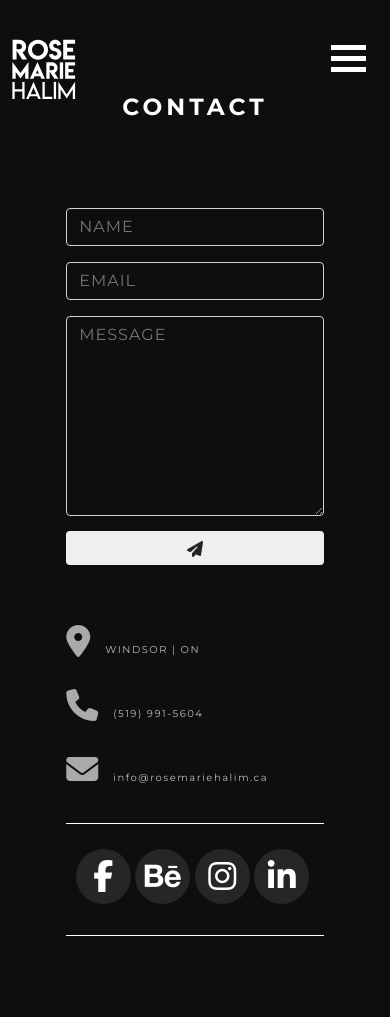
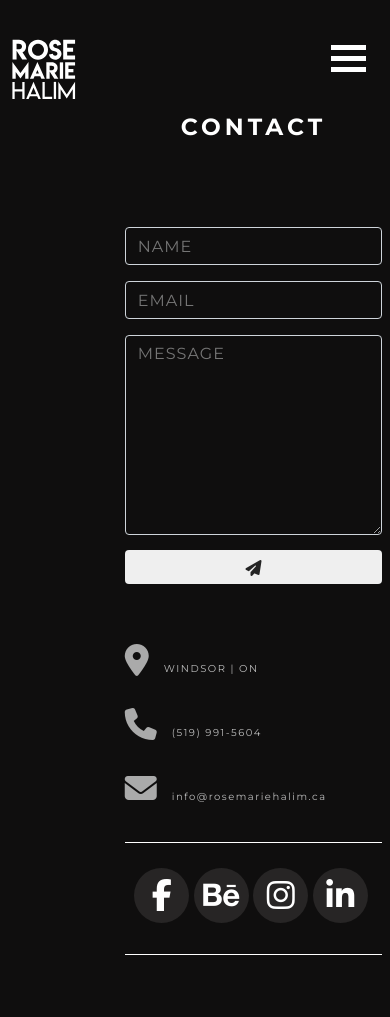
Before and after one commit to RosemarieHalim/Portfolio, a Jekyll site: the page built from contact.html, in a window 390 px wide. Built offline with Jekyll 4.4.1, drawn with Linux system fonts in a browser that asks for light colours; nearby versions of some CDN libraries; before the commit the page ends 978 px from its top, so only the background shows below that.

Commit message:
Update media-query.scss

```diff
--- a/_sass/media-query.scss
+++ b/_sass/media-query.scss
@@ -48,13 +48,13 @@
   @media screen and (max-width: 760px) {
 
       .content_phone {
-        margin: 5% 15%;
+        margin: 0;
       }
 
     .content {
       float: left;
       width: 70%;
-      margin: 0;
+      margin: 5% 15%;
       padding: 2em 0;
       color: #FFF;
       }
@@ -90,14 +90,14 @@
 @media screen and (max-width: 569px) {
 
       .content_phone {
-        margin: 5% 15%;
+        margin: 0;
       }
 
 
     .content {
       float: left;
       width: 70%;
-      margin: 0;
+      margin: 5% 15%;
       padding: 2em 0;
       color: #FFF;
       }
```
